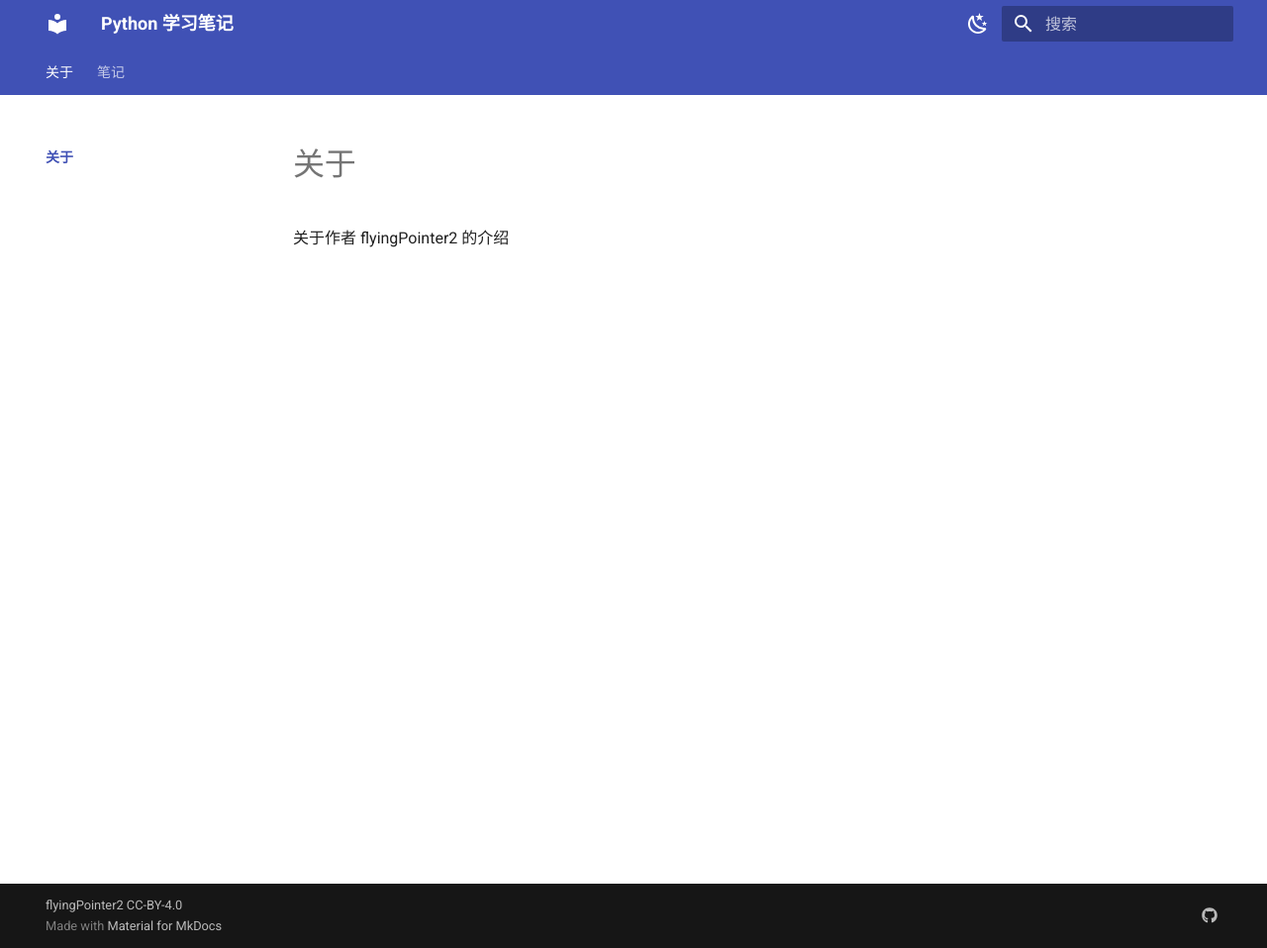
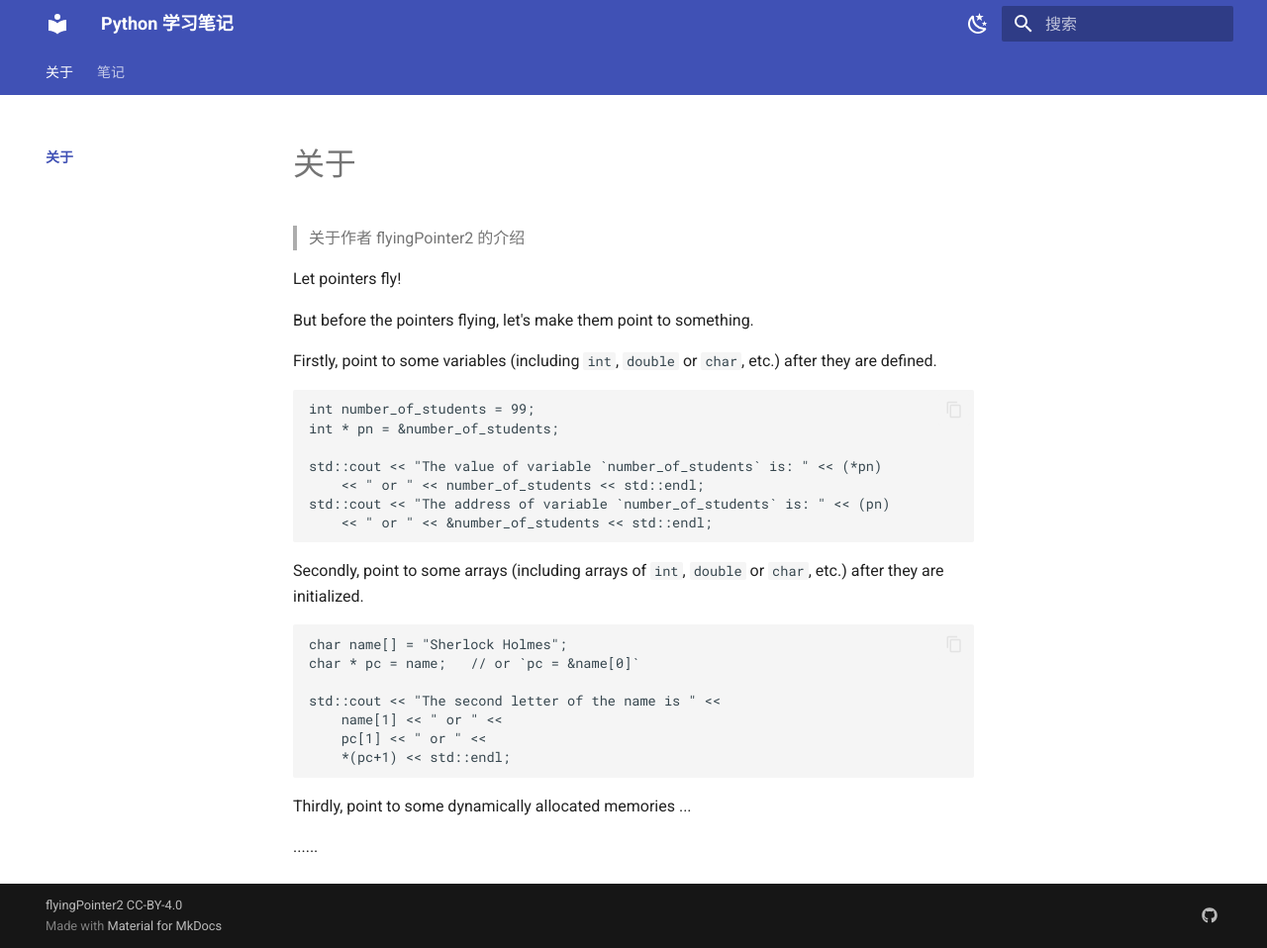
Before and after one commit to flyingPointer2/python_learning, an MkDocs documentation site: the page built from docs/ABOUT/index.md, in a window 1280 px wide and 958 px high. Shown: the whole window at 99% size. Built offline with MkDocs 1.6.1 and Material for MkDocs 9.7.7, drawn with Linux system fonts in a browser that asks for light colours.

Commit message:
update About page

````diff
--- a/docs/ABOUT/index.md
+++ b/docs/ABOUT/index.md
@@ -1,3 +1,35 @@
 # 关于
 
-关于作者 flyingPointer2 的介绍
+> 关于作者 flyingPointer2 的介绍
+
+Let pointers fly!
+
+But before the pointers flying, let's make them point to something.
+
+Firstly, point to some variables (including `int`, `double` or `char`, etc.) after they are defined.
+
+```c++
+int number_of_students = 99;
+int * pn = &number_of_students;
+
+std::cout << "The value of variable `number_of_students` is: " << (*pn)
+    << " or " << number_of_students << std::endl;
+std::cout << "The address of variable `number_of_students` is: " << (pn)
+    << " or " << &number_of_students << std::endl;
+```
+
+Secondly, point to some arrays (including arrays of `int`, `double` or `char`, etc.) after they are initialized.
+
+```c++
+char name[] = "Sherlock Holmes";
+char * pc = name;   // or `pc = &name[0]`
+
+std::cout << "The second letter of the name is " <<
+    name[1] << " or " <<
+    pc[1] << " or " <<
+    *(pc+1) << std::endl;
+```
+
+Thirdly, point to some dynamically allocated memories ...
+
+......
````
